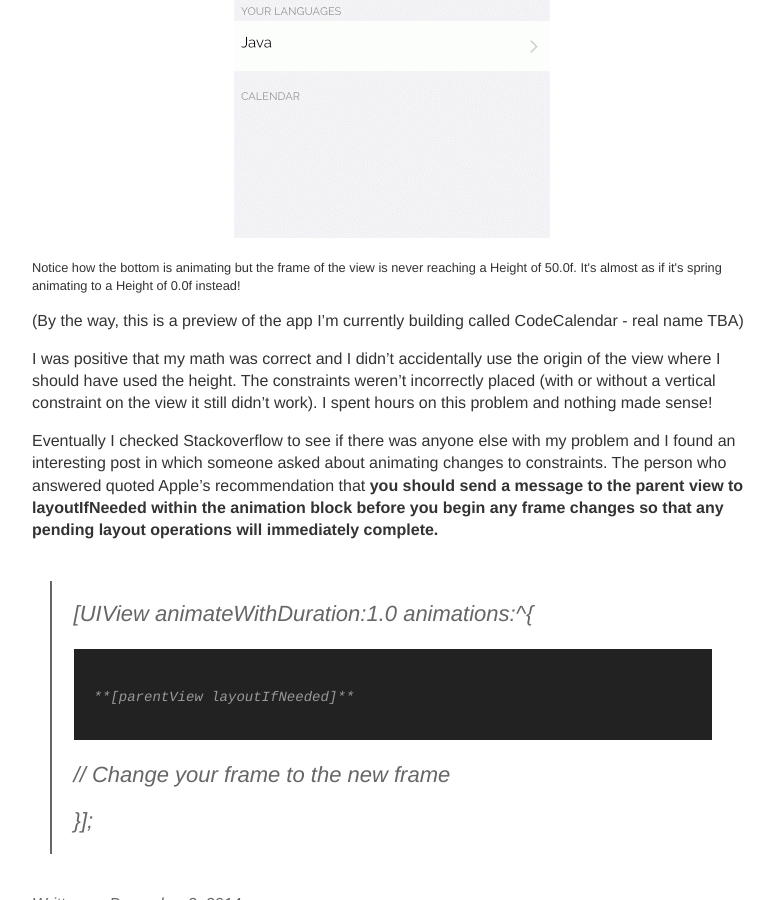
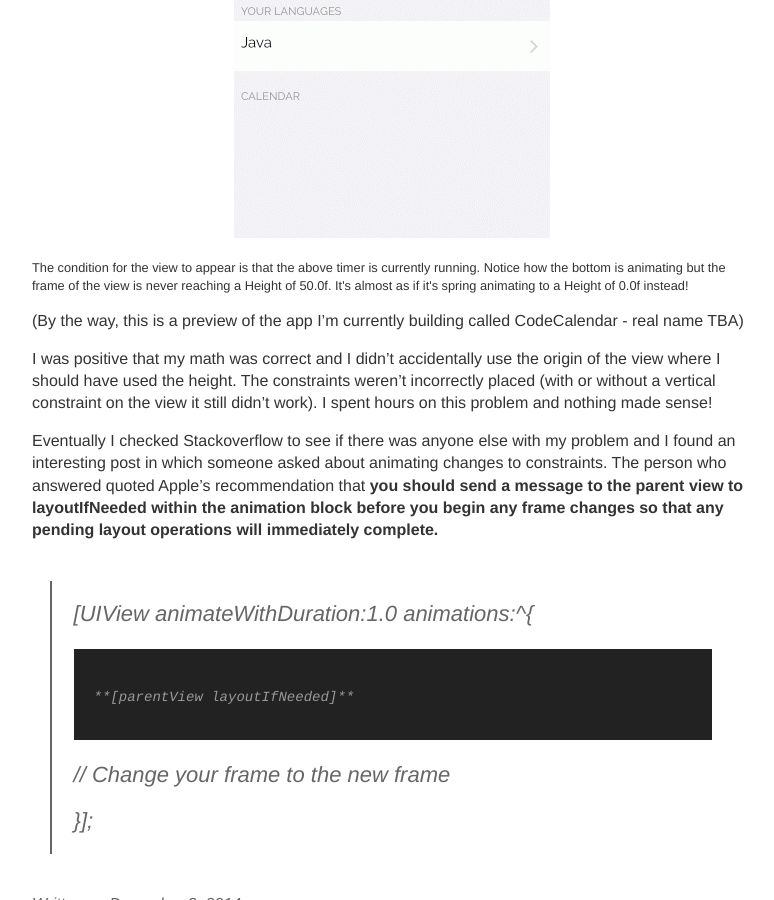
Before and after one commit to trentyou/trentyou.github.io, a Jekyll site: the page built from _posts/2014-12-3-UIView Animations and layoutIfNeeded.md, in a window 1280 px wide and 900 px high, scrolled down 1113 px. Shown: the whole window, without its empty margins (248-1022 px from the left). Built offline with Jekyll 4.4.1, drawn with Linux system fonts in a browser that asks for light colours.

Commit message:
Updated 2014-12-3-UIView Animations and layoutIfNeeded.md

```diff
--- a/_posts/2014-12-3-UIView Animations and layoutIfNeeded.md
+++ b/_posts/2014-12-3-UIView Animations and layoutIfNeeded.md
@@ -22,7 +22,7 @@ No matter how I tweaked it, however, it would always end up looking like this:
 ![](/images/notworking_post2.gif)
 </div>
 <div style = "font-size: 0.8em">
-Notice how the bottom is animating but the frame of the view is never reaching a Height of 50.0f. It's almost as if it's spring animating to a Height of 0.0f instead!
+The condition for the view to appear is that the above timer is currently running. Notice how the bottom is animating but the frame of the view is never reaching a Height of 50.0f. It's almost as if it's spring animating to a Height of 0.0f instead!
 </div>
 
 
```
